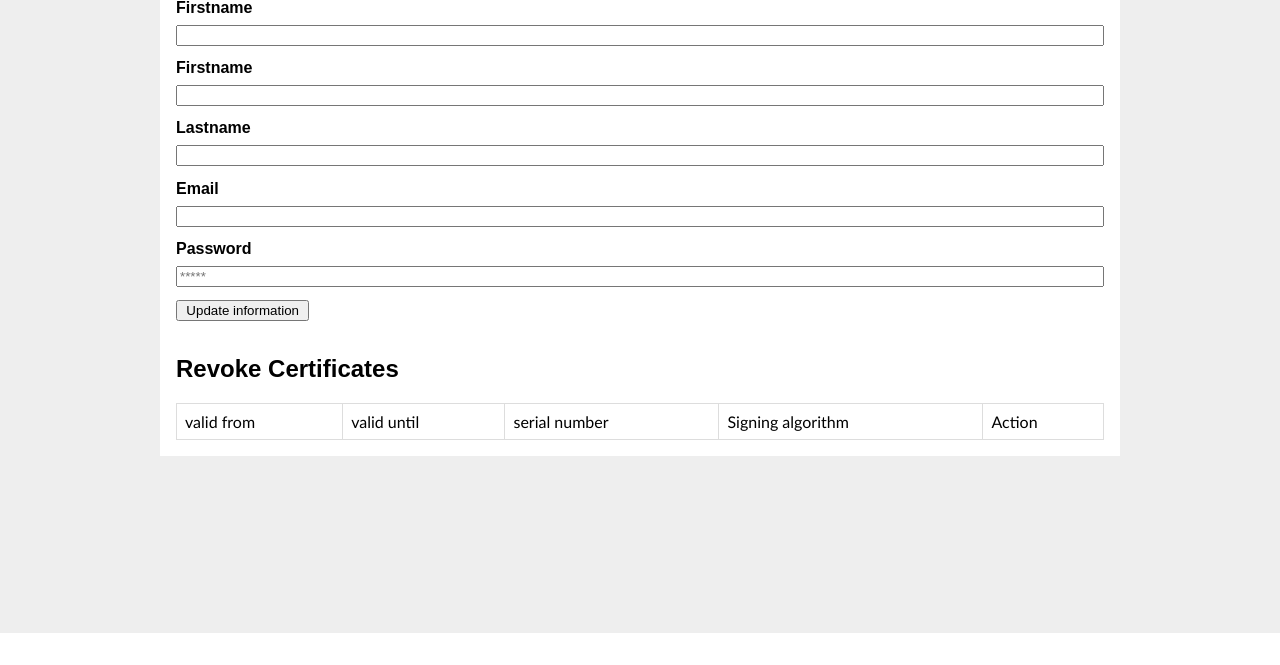
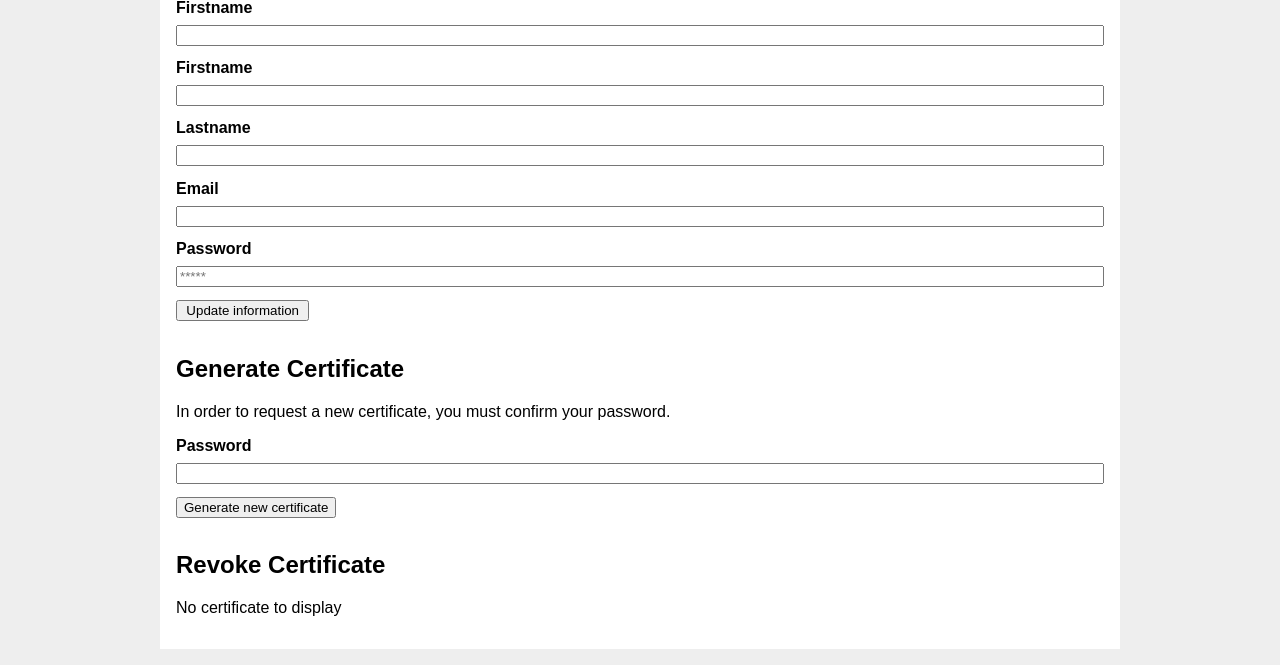
Before and after one commit to appseclabepfl/project, a Flask app: template webserver/login_server/templates/auth/user.html in a window 1280 px wide. Shown: the part 167-832 px from the top of the page. Before the commit the page ends 800 px from the top, so only its background shows below. Run offline with Flask 2, Linux system fonts and the light colour scheme; the template is opened without the code that fills it, so the values that code supplies are empty; parts of the project's set-up code (start-up, migrations or seed data) failed here and were passed over; some libraries are stand-ins or nearby versions.

Commit message:
Add password validation + JS sha1 computations And some refactoring and cleanup

```diff
--- a/webserver/login_server/ssl_cert.py
+++ b/webserver/login_server/ssl_cert.py
@@ -1,6 +1,6 @@
 import ssl
 
 def setup():
-    context = ssl.SSLContext(ssl.PROTOCOL_TLSv1_2) # TODO TLS 1.3? -> not available in this library
+    context = ssl.SSLContext(ssl.PROTOCOL_TLS) # TODO TLS 1.3? -> not available in this library
     context.load_cert_chain('cert/server.crt', 'cert/server.key')
     return context
--- /dev/null
+++ b/webserver/login_server/static/myScripts.js
@@ -0,0 +1,51 @@
+function loginSHA(obj){
+  var pwdObj = document.getElementById('password');
+
+  if (pwdObj.value != ""){
+    pwdObj.value = hash(pwdObj.value);
+  }
+}
+
+function updateInfoSHA(obj){
+  var pwdObj = document.getElementById('password');
+
+  if (pwdObj.value != ""){
+    pwdObj.value = hash(pwdObj.value);
+  }
+}
+
+function revokeSHA(obj){
+  var pwdObj = document.getElementById('password3');
+
+  if (pwdObj.value != ""){
+    pwdObj.value = hash(pwdObj.value);
+  }
+}
+
+function issueCertSHA(obj){
+  // Compute SHA-1 of password before submitting the form
+  var pwdObj = document.getElementById('password2');
+  if (pwdObj.value != ""){
+    pwdObj.value = hash(pwdObj.value);
+  }
+
+  // Alert to check that user knows the old cert will be revoked
+  return confirm("When issuing a new certificate the previous one will be automatically revoked. Are you sure you want to proceed?")
+}
+
+function hash(text) {
+  var hashObj = new jsSHA("SHA-1", "TEXT", {numRounds: 1});
+  hashObj.update(text);
+  var hash = hashObj.getHash("HEX");
+  return hash
+}
+
+function requirePassword(obj){
+  var txt;
+  var password = prompt("Please enter your password:");
+  if (password == null || password == "") {
+    txt = "User cancelled the prompt.";
+  } else {
+    alert("Password hash is "+hash(password))
+  }
+}
--- a/webserver/login_server/static/style.css
+++ b/webserver/login_server/static/style.css
@@ -28,6 +28,7 @@ input[type=submit] { align-self: start; min-width: 10em; }
 #certificates {
     font-family: "Trebuchet MS", Arial, Helvetica, sans-serif;
     border-collapse: collapse;
+    table-layout: fixed;
     width: 100%;
   }
 
@@ -47,3 +48,8 @@ input[type=submit] { align-self: start; min-width: 10em; }
   background-color: #4CAF50;
   color: white;
 }
+
+#certificates td {
+  word-wrap: break-word;
+  overflow-wrap: break-word;
+}
--- a/webserver/login_server/templates/auth/login.html
+++ b/webserver/login_server/templates/auth/login.html
@@ -10,6 +10,7 @@
     <input name="username" id="username" required>
     <label for="password">Password</label>
     <input type="password" name="password" id="password" required>
-    <input type="submit" value="Log In">
+    <input onclick="loginSHA(this)" type="submit" value="Log In">
   </form>
+
 {% endblock %}
--- a/webserver/login_server/templates/auth/user.html
+++ b/webserver/login_server/templates/auth/user.html
@@ -6,7 +6,7 @@
 
 {% block content %}
   <h2>Update Information</h2>
-  <form method="post">
+  <form action="{{ url_for('auth.update_info') }}" method="post">
     <label for="username">Firstname</label>
     <input name="username" id="username" placeholder="{{g.user['username']}}">
     <label for="firstname">Firstname</label>
@@ -17,26 +17,42 @@
     <input type="email" name="email" id="email" placeholder="{{g.user['email']}}">
     <label for="password">Password</label>
     <input type="password" name="password" id="password" placeholder="*****">
-    <input type="submit" value="Update information">
+    <input onclick="updateInfoSHA(this)" type="submit" value="Update information">
   </form>
-  <h2>Revoke Certificates</h2>
+
+  <h2>Generate Certificate</h2>
+  <p>In order to request a new certificate, you must confirm your password.</p>
+  <form action="{{ url_for('auth.issue_cert') }}" method="post">
+    <label for="password">Password</label>
+    <input type="password" name="password2" id="password2">
+    <input onclick="return issueCertSHA(this)" type="submit" value="Generate new certificate">
+  </form>
+
+  <h2>Revoke Certificate</h2>
+  {% if certificate %}
   <table id="certificates">
     <TR>
       <TD>valid from</TD>
       <TD>valid until</TD>
       <TD>serial number</TD>
-      <TD>Signing algorithm</TD>
+      <TD>SHA-1 fingerprint</TD>
       <TD>Action</TD>
     </TR>
-    {% for item in certificates %}
+
     <TR>
-       <TD class="c1">{{item.notBefore}}</TD>
-       <TD class="c2">{{item.notAfter}}</TD>
-       <TD class="c3"><SPAN>{{item.serialNumber}}</SPAN></TD>
-       <TD class="c4"><SPAN>{{item.algorithm}}</SPAN></TD>
-       <TD><input type="submit" value="Revoke"></TD>
+       <TD>{{certificate.notBefore}}</TD>
+       <TD>{{certificate.notAfter}}</TD>
+       <TD>{{certificate.serialNumber}}</TD>
+       <TD>{{certificate.fingerprint}}</TD>
+       <TD>
+          <form action="{{ url_for('auth.revoke_cert') }}" method="post">
+          <input type="password" name="password3" id="password3" placeholder="password">
+          <input onclick="revokeSHA(this)" type="submit" value="Revoke">
+      </form></TD>
     </TR>
-    {% endfor %}
     </table>
+    {% else %}
+      <p>No certificate to display</p>
+    {% endif %}
 
 {% endblock %}
--- a/webserver/login_server/templates/base.html
+++ b/webserver/login_server/templates/base.html
@@ -14,6 +14,8 @@
     {% endif %}
   </ul>
 </nav>
+<script src="../../static/myScripts.js"></script>
+<script src="https://cdnjs.cloudflare.com/ajax/libs/jsSHA/2.0.2/sha.js"></script>
 <section class="content">
   <header>
     {% block header %}{% endblock %}
```
Also changed, not shown: webserver/login_server/auth.py (+95 -69 lines). Lines whose indentation alone changed are shown as unchanged.
